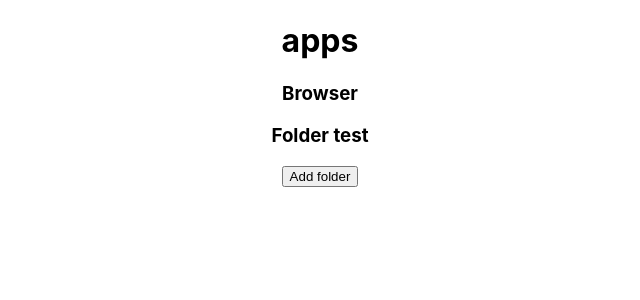
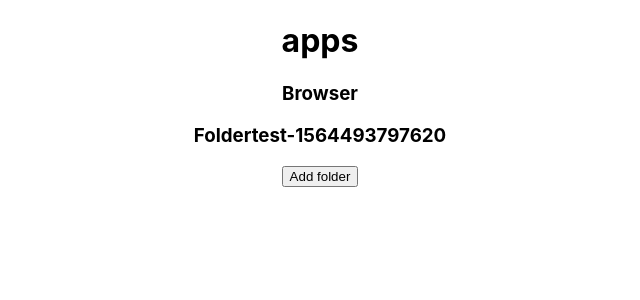
Before and after one commit to hasan-wajahat/file-browser, a React (Create React App) app: page / in a window 1280 px wide. Both pictures are taken after a click on the button "Add folder". Shown: the top 300 px of the page, without its empty margins (320-960 px from the left). Built offline with nearby package versions, Linux system fonts and the light colour scheme.

Commit message:
Adds basic adding and exploring logic

```diff
--- a/src/App.js
+++ b/src/App.js
@@ -8,17 +8,23 @@ const initialState = [];
 
 export default function App() {
   const [directories, dispatch] = useReducer(directoryReducer, initialState);
-  const [currentKey, setCurentKey] = useState('root/');
+  const [currentKey, setCurrentKey] = useState('root/');
 
   const openedDirectory = directories.filter(file => file.key.includes(currentKey)) || [];
 
   return (
     <div className="App">
       <h1>apps</h1>
-      <Browser openedDirectory={openedDirectory} />
+      <Browser
+        openedDirectory={openedDirectory}
+        onOpenFolder={setCurrentKey}
+      />
       <button
         type="button"
-        onClick={() => dispatch(addFolder({ name: 'test', key: currentKey }))}
+        onClick={() => dispatch(addFolder({
+          name: `test-${Date.now().toString()}`,
+          key: currentKey,
+        }))}
       >
         Add folder
       </button>
--- a/src/components/Browser.js
+++ b/src/components/Browser.js
@@ -1,15 +1,15 @@
 import React, { Fragment } from 'react';
+import PropTypes from 'prop-types';
 
-const Browser = ({ openedDirectory }) => (
+const Browser = ({ openedDirectory, onOpenFolder }) => (
   <div>
     <h3>Browser</h3>
     {openedDirectory.map(directory => (
-      <Fragment>
+      <Fragment key={directory.key + directory.name}>
         <Fragment>
           {directory.type === 'folder' && (
-          <h3>
-            Folder
-            {' '}
+          <h3 onClick={() => onOpenFolder(`${directory.key}/${directory.name}`)}>
+            <span>Folder</span>
             {directory.name}
           </h3>
           )}
@@ -17,8 +17,7 @@ const Browser = ({ openedDirectory }) => (
         <Fragment>
           {directory.type === 'file' && (
           <h3>
-            file
-            {' '}
+            <span>file</span>
             {directory.name}
           </h3>
           )}
@@ -28,4 +27,13 @@ const Browser = ({ openedDirectory }) => (
   </div>
 );
 
+Browser.propTypes = {
+  openedDirectory: PropTypes.arrayOf(PropTypes.shape({
+    type: PropTypes.string,
+    key: PropTypes.string,
+    name: PropTypes.string,
+  })).isRequired,
+  onOpenFolder: PropTypes.func.isRequired,
+};
+
 export default Browser;
```
Also changed, not shown: .eslintrc.js.
